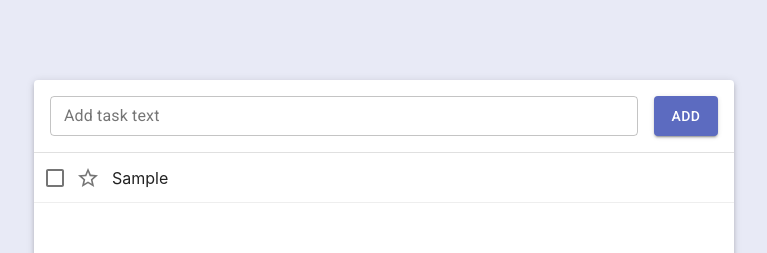
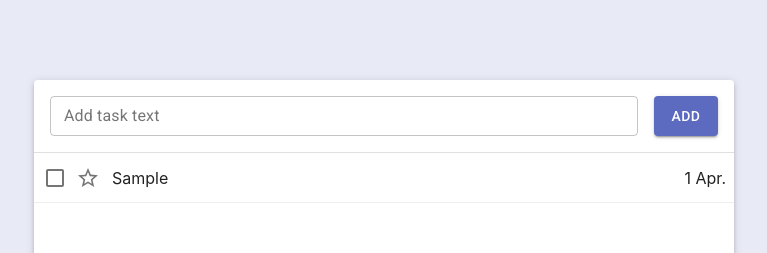
Before and after one commit to alexander-zevin/ToDoReact, a React (Create React App) app: page / in a window 1280 px wide. Both pictures are taken after typing "Sample" into the empty fields and a click on the button "ADD". Shown: the top 253 px of the page, without its empty margins (256-1023 px from the left). Built offline with nearby package versions, Linux system fonts and the light colour scheme.

Commit message:
date added

```diff
--- a/src/components/Main/Add/AddContainer.tsx
+++ b/src/components/Main/Add/AddContainer.tsx
@@ -14,8 +14,14 @@ const AddContainer: FC<IAddContainerProps> = ({tasks}) => {
         setTextFieldValue(value)
     };
 
+    const months = ["Jan.","Feb.","Mar.","Apr.","May","June","July","Aug.","Sept.","Oct.","Nov.","Dec."];
+
     const addTask: IAddTasks = text => {
         if (text !== '') {
+
+            const newDate = new Date();
+            const date = `${newDate.getDay()} ${months[newDate.getMonth()]}`;
+
             let k, newId;
             do {
                 k = 0;
@@ -24,7 +30,7 @@ const AddContainer: FC<IAddContainerProps> = ({tasks}) => {
                     if (tasks[i].id === newId) k++
                 }
             } while (k !== 0);
-            dispatch(addTaskActionCreator(newId, text));
+            dispatch(addTaskActionCreator(newId, text, date));
             textFieldChange('');
         }
     };
--- a/src/components/Main/List/List.tsx
+++ b/src/components/Main/List/List.tsx
@@ -23,6 +23,7 @@ const List: FC<IListProps> = props => {
                         setActiveRowIndex={props.setActiveRowIndex}
                         setOpenMessage={props.setOpenMessage}
                         isTagged={item.isTagged}
+                        date={item.date}
                     />
                     :
                     <RowEditContainer
--- a/src/components/Main/List/Row/Row.tsx
+++ b/src/components/Main/List/Row/Row.tsx
@@ -9,7 +9,7 @@ import StarBorderIcon from '@material-ui/icons/StarBorder';
 
 const Row: FC<IRowProps> = props => {
     return (
-        <Box
+        <div
             className={styles.Item}
             onMouseMove={() => {props.setActiveRowIndex(props.id)}}
             onMouseLeave={() => {props.setActiveRowIndex(null)}}
@@ -36,7 +36,7 @@ const Row: FC<IRowProps> = props => {
             >
                 {props.text}
             </Box>
-            {props.activeRowIndex === props.id &&
+            {props.activeRowIndex === props.id ?
                 <>
                     <Tooltip title="Edit" placement="top">
                         <IconButton onClick={() => {props.setEditModeIndex(props.id)}}>
@@ -50,8 +50,10 @@ const Row: FC<IRowProps> = props => {
                         </IconButton>
                     </Tooltip>
                 </>
+                :
+                <Box mx={1}>{props.date}</Box>
             }
-        </Box>
+        </div>
     );
 };
 
--- a/src/components/Main/List/Row/RowTypes.ts
+++ b/src/components/Main/List/Row/RowTypes.ts
@@ -1,4 +1,4 @@
-import {Dispatch, SetStateAction} from "react";
+import React, {Dispatch, RefObject, SetStateAction} from "react";
 import {IMessage} from "../../MainTypes";
 
 export interface ISetPerformed {
@@ -23,6 +23,7 @@ export interface IRowContainerProps {
     setActiveRowIndex: Dispatch<SetStateAction<number | null>>
     setOpenMessage: Dispatch<SetStateAction<IMessage>>
     isTagged: boolean
+    date: string
 }
 
 export interface IRowProps extends IRowContainerProps{
--- a/src/components/Main/List/RowEdit/RowEdit.tsx
+++ b/src/components/Main/List/RowEdit/RowEdit.tsx
@@ -13,7 +13,8 @@ const RowEdit: FC<IRowEditProps> = props => {
                     placeholder='Change the task text'
                     autoFocus
                     value={props.inputValue}
-                    onChange={(e) => {props.setInputValue(e.target.value)}}
+                    onChange={e => {props.setInputValue(e.target.value)}}
+                    onKeyUp={event => {event.keyCode === 13 && props.saveTask(props.id, props.inputValue)}}
                     fullWidth
                 />
             </Box>
--- a/src/components/Main/Paginator/PaginatorTypes.ts
+++ b/src/components/Main/Paginator/PaginatorTypes.ts
@@ -1,5 +1,4 @@
 import {ITask} from "../../../store/types";
-import React from "react";
 import {IPaginatorChange} from "../MainTypes";
 
 export interface IPaginatorProps {
--- a/src/store/actions.ts
+++ b/src/store/actions.ts
@@ -1,8 +1,8 @@
 import {ADD_TASK, DELETE_TASK, SAVE_TASK, SET_PERFORMED, SET_TAG, SET_TASKS} from "./constants";
 import {ITask} from "./types";
 
-interface IAddTaskAction { type: typeof ADD_TASK, id: number, text: string }
-export const addTaskActionCreator = (id: number, text: string): IAddTaskAction => ({type: ADD_TASK, id, text});
+interface IAddTaskAction { type: typeof ADD_TASK, id: number, text: string, date: string}
+export const addTaskActionCreator = (id: number, text: string, date: string): IAddTaskAction => ({type: ADD_TASK, id, text, date});
 
 interface IDeleteTaskAction {type: typeof DELETE_TASK, id: number}
 export const deleteTaskActionCreator = (id: number): IDeleteTaskAction => ({type: DELETE_TASK, id});
@@ -19,4 +19,5 @@ export const setTasksActionCreator = (tasks: Array<ITask>): ISetTasksAction => (
 interface ISetTagAction {type: typeof SET_TAG, id: number}
 export const setTagActionCreator = (id: number): ISetTagAction => ({type: SET_TAG, id});
 
-export type ActionType = IAddTaskAction | IDeleteTaskAction | ISetPerformedAction | ISaveTaskAction | ISetTasksAction | ISetTagAction;
+export type ActionType = IAddTaskAction | IDeleteTaskAction | ISetPerformedAction | ISaveTaskAction | ISetTasksAction
+    | ISetTagAction;
--- a/src/store/reducer.ts
+++ b/src/store/reducer.ts
@@ -11,7 +11,7 @@ export const reducer = (state = initialState, action: ActionType): IState => {
         case ADD_TASK: {
             return {
                 ...state,
-                tasks: [...state.tasks, {id: action.id, text: action.text, isPerformed: false, isTagged: false}]
+                tasks: [...state.tasks, {id: action.id, text: action.text, isPerformed: false, isTagged: false, date: action.date}]
             }
         }
         case DELETE_TASK: {
--- a/src/store/types.ts
+++ b/src/store/types.ts
@@ -3,6 +3,7 @@ export interface ITask {
     text: string
     isPerformed: boolean
     isTagged: boolean
+    date: string
 }
 export interface IState {
     tasks: ITask[]
```
